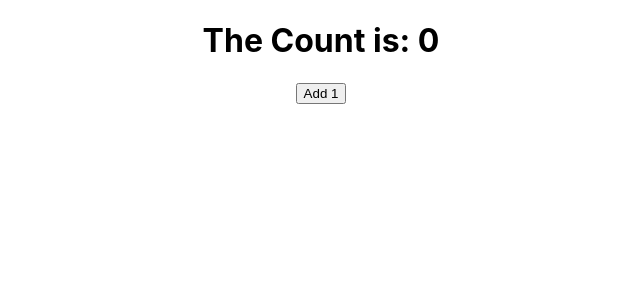
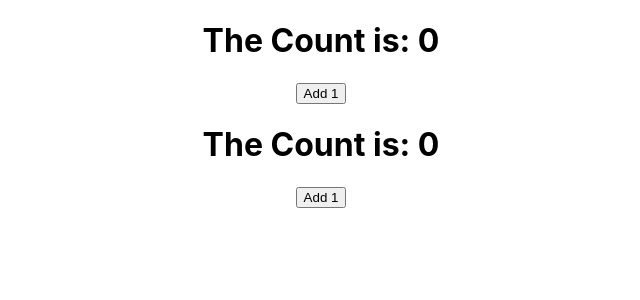
Before and after one commit to super8989/React_hooks_intro, a React (Create React App) app: page / in a window 1280 px wide. Shown: the top 300 px of the page, without its empty margins (319-959 px from the left). Built offline with nearby package versions, Linux system fonts and the light colour scheme.

Commit message:
useState with hooks

```diff
--- a/src/App.js
+++ b/src/App.js
@@ -7,6 +7,7 @@
 	return (
 		<div className='App'>
 			<CounterClass />
+			<CounterHooks />
 		</div>
 	);
 }
--- a/src/CounterHooks.js
+++ b/src/CounterHooks.js
@@ -1,10 +1,15 @@
-import React from "react";
+import React, { useState } from "react";
 
 function CounterHooks() {
+	const [count, setCount] = useState(0);
+	//1. the piece of state
+	//2. function to update that piece of state
+	//3. initial value
+
 	return (
 		<div>
-			<h1>The Count is: </h1>
-			<button>Add 1</button>
+			<h1>The Count is: {count} </h1>
+			<button onClick={() => setCount(count + 1)}>Add 1</button>
 		</div>
 	);
 }
```
